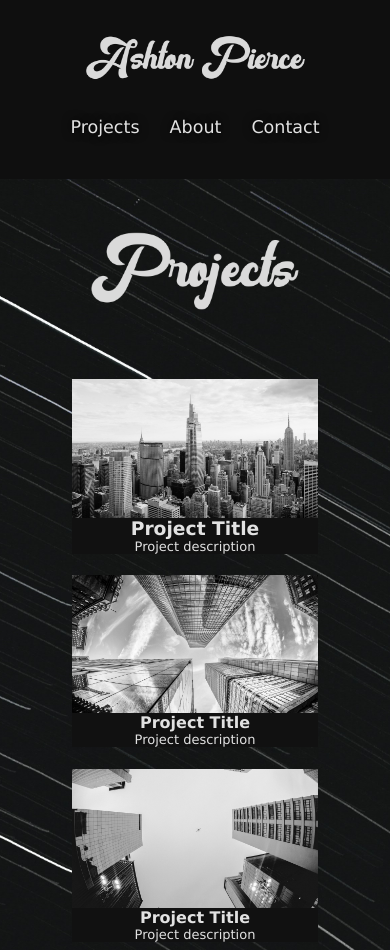
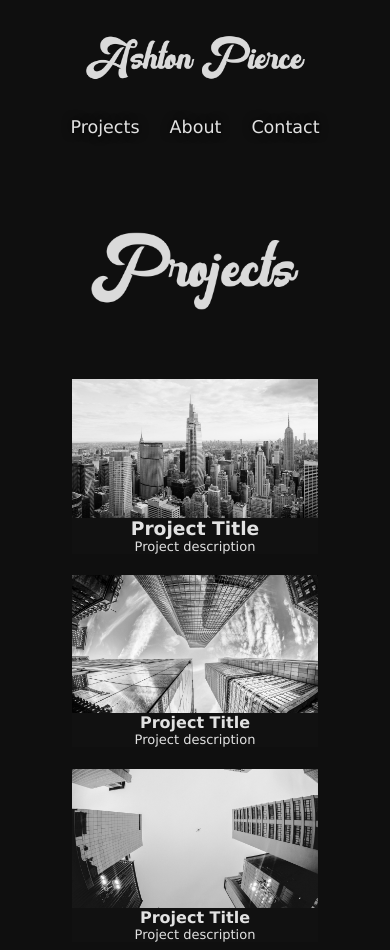
Before and after one commit to apierce17/Portfolio, a plain HTML site: page index.html in a window 390 px wide. Shown: the top 950 px of the page. Drawn offline with Linux system fonts and the light colour scheme.

Commit message:
fixed background bug in mobile

```diff
--- a/Assets/CSS/style.css
+++ b/Assets/CSS/style.css
@@ -284,11 +284,6 @@ footer {
 
 @media screen and (max-width: 1024px) {
 
-  body {
-    background-image: none;
-    background-color: var(--dark-grey);
-  }
-
   /* Header Start */
   header {
     padding: 20px 35px;
@@ -316,6 +311,11 @@ footer {
   /* Header End */
 
   /* Projects Start */
+
+  .projects {
+    background-image: none;
+    background-color: var(--dark-grey);
+  }
 
   .projects-grid-container {
     grid-template-columns: repeat(6, 1fr);
```
